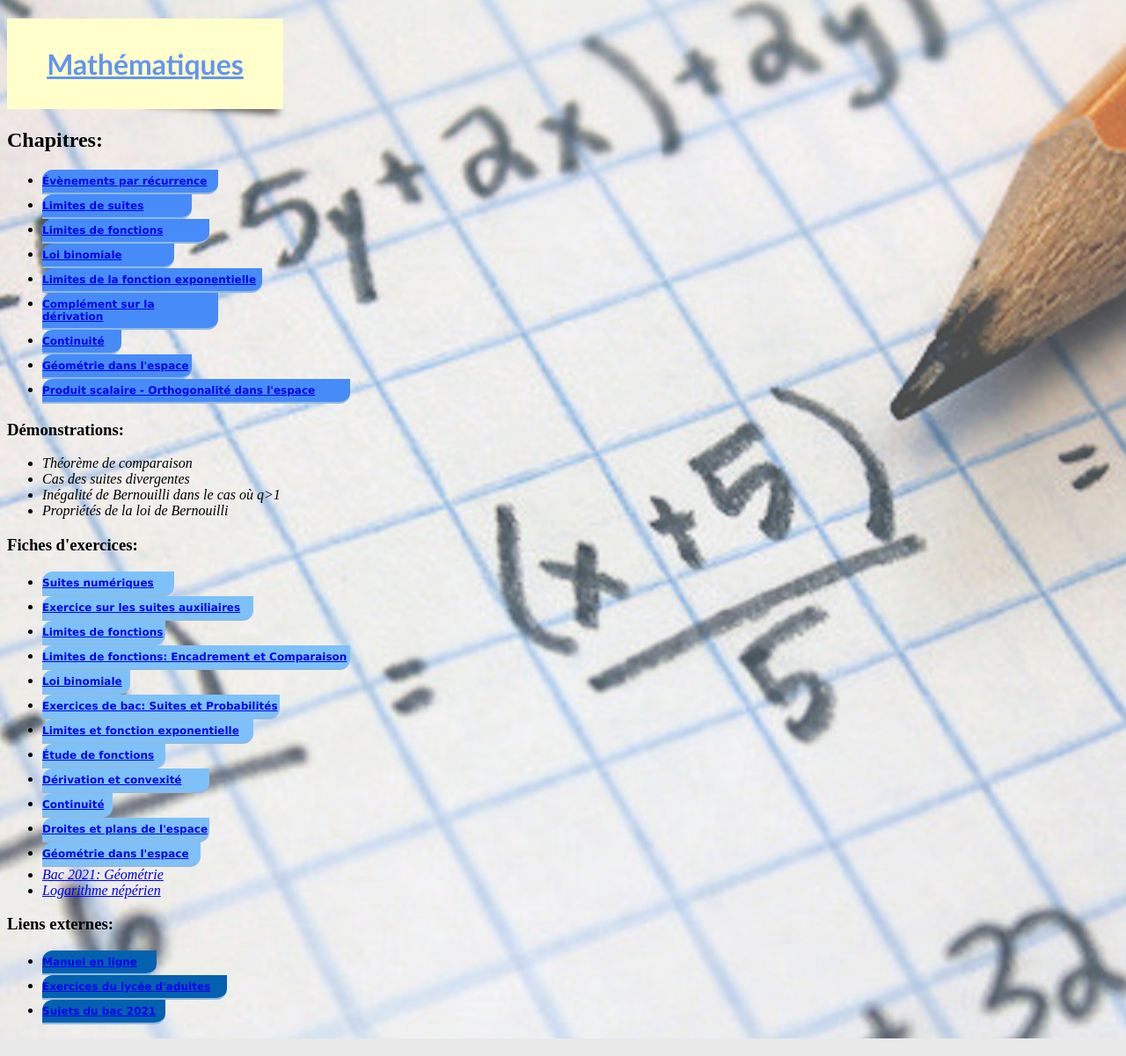
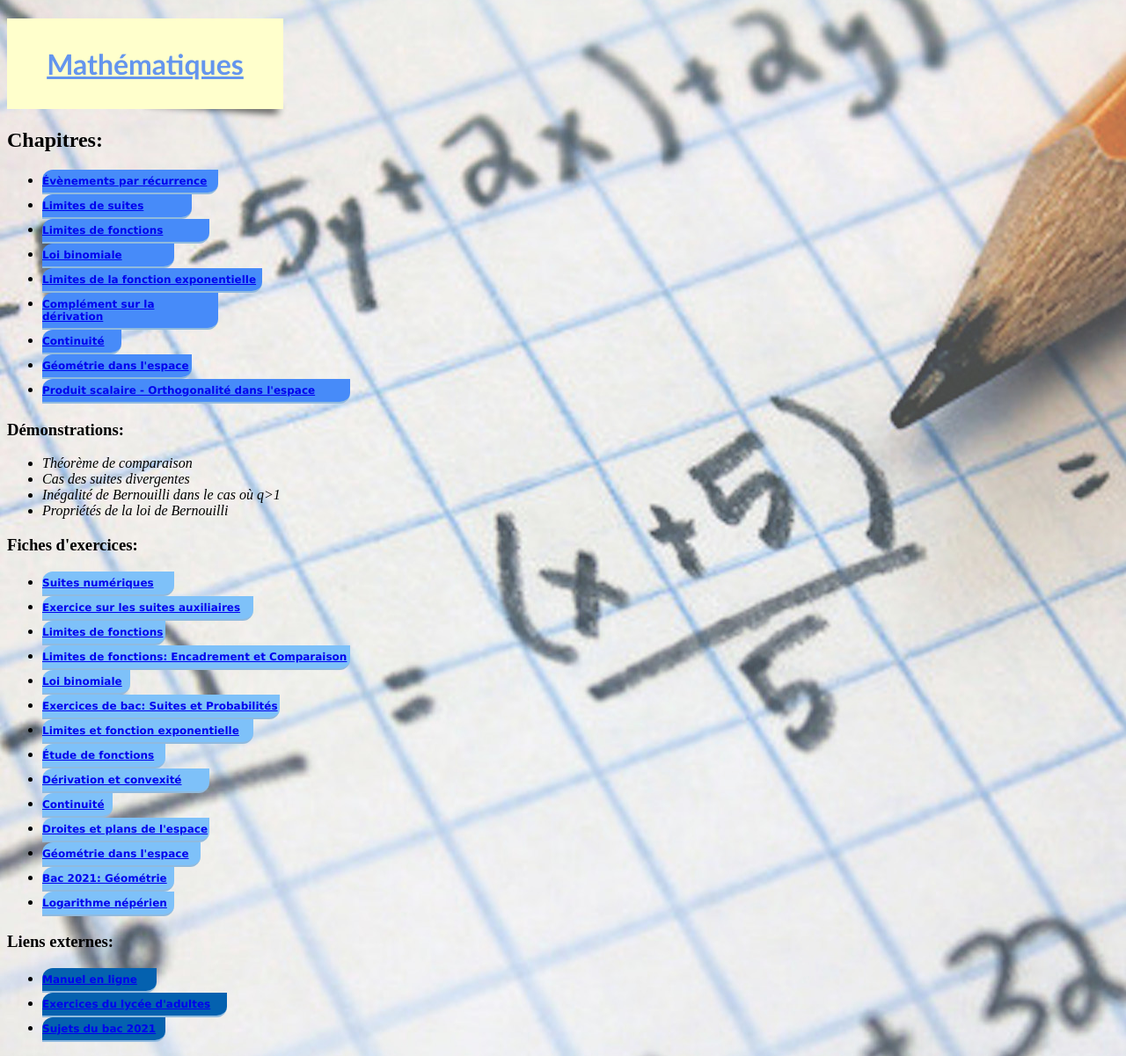
Before and after one commit to denisdoryan/mescours, a PHP site: the page made by Cours MAT/maths.html in a window 1280 px wide. Shown: the whole page at 88% size. Run offline with PHP 8.4, Linux system fonts and the light colour scheme.

Commit message:
Update stylemat.css

```diff
--- a/Cours MAT/stylemat.css
+++ b/Cours MAT/stylemat.css
@@ -286,6 +286,30 @@ html
   margin: 0;
 }
 
+.boutone13 {
+  border-radius:12px 0 12px 0;
+  background: #7EC1F9;
+  border:none;
+  color:#fff;
+  font:bold 12px Verdana;
+  padding:6px 0 6px 0;
+  width: 150px;
+  border-bottom: 2px solid #90bade;
+  margin: 0;
+}
+
+.boutone14 {
+  border-radius:12px 0 12px 0;
+  background: #7EC1F9;
+  border:none;
+  color:#fff;
+  font:bold 12px Verdana;
+  padding:6px 0 6px 0;
+  width: 150px;
+  border-bottom: 2px solid #90bade;
+  margin: 0;
+}
+
 .boutonmanuel {
   border-radius:12px 0 12px 0;
   background: #0461AF;
```
